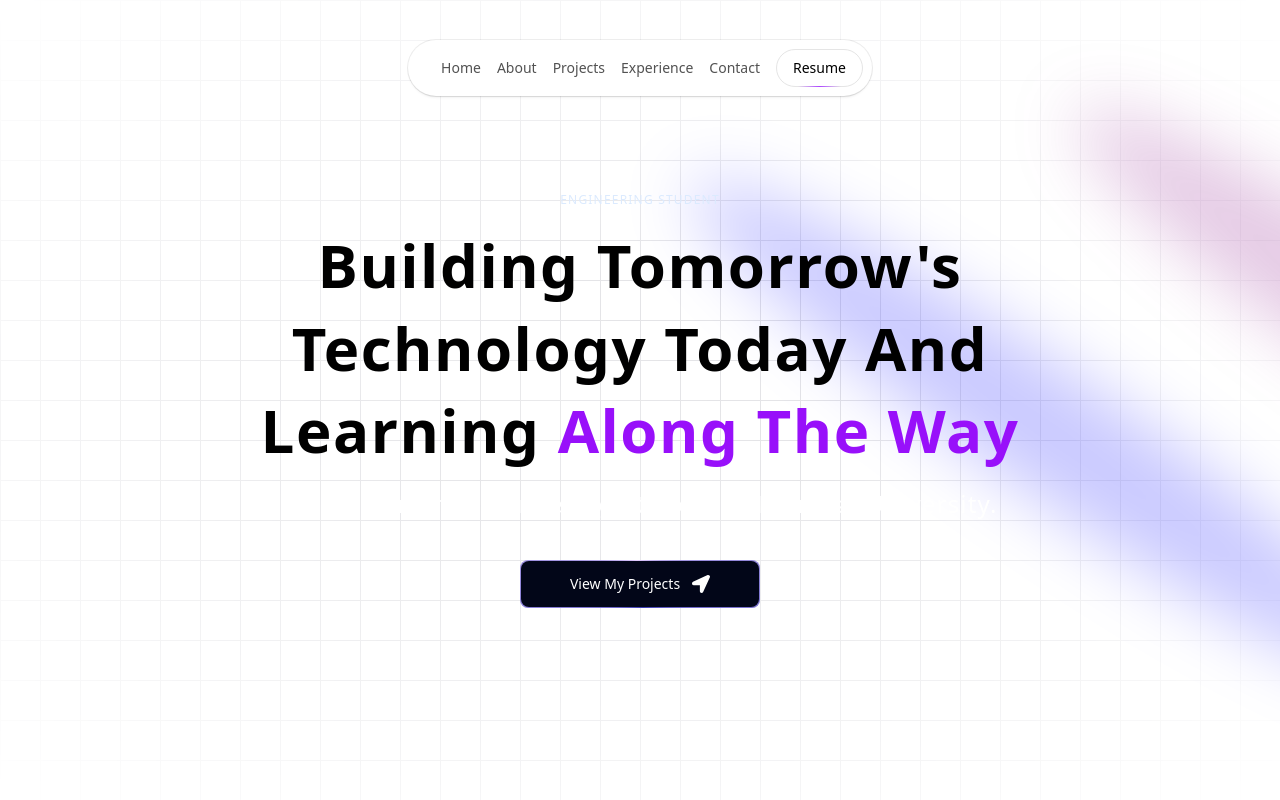
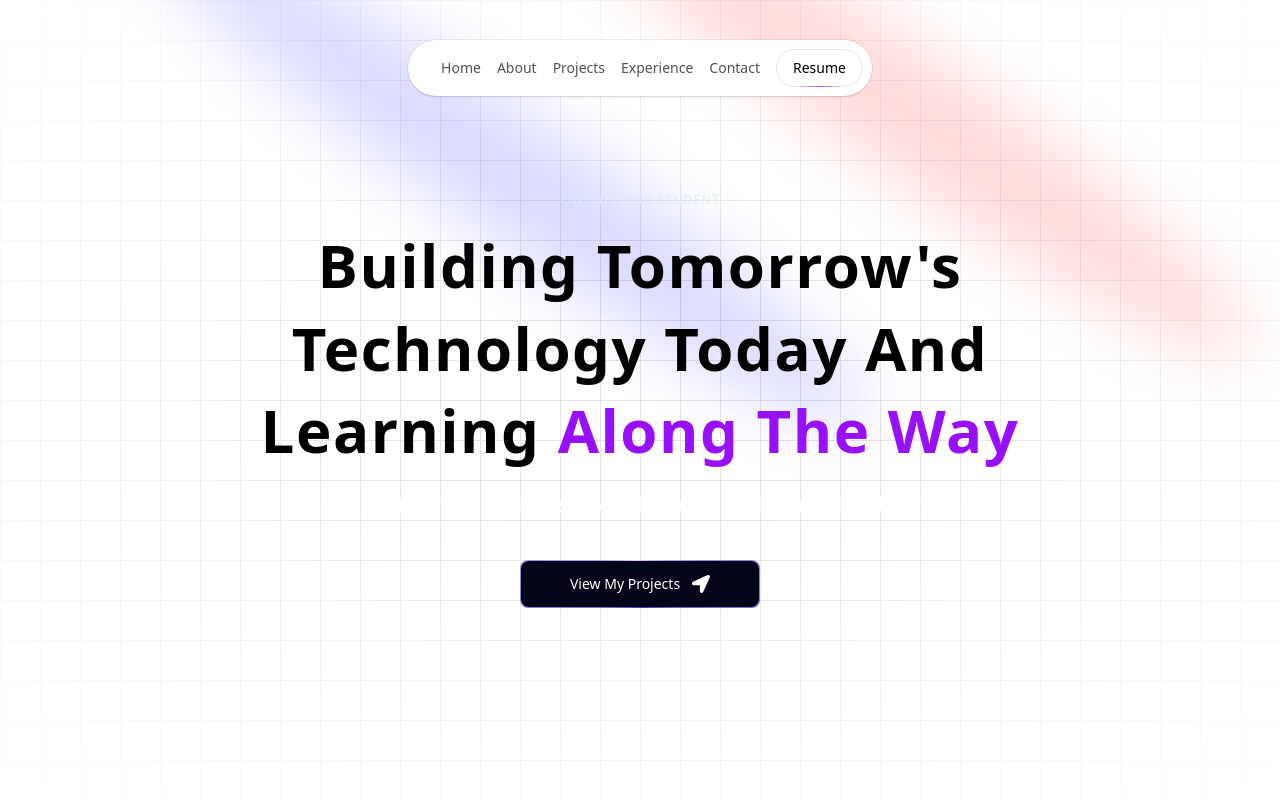
Before and after one commit to tanish-jain-225/tanish-portfolio, a Next.js app: page / in a window 1280 px wide. Shown: the top 800 px of the page. Built offline with nearby package versions, Linux system fonts and the light colour scheme.

Commit message:
Deployed

```diff
--- a/components/Contact.tsx
+++ b/components/Contact.tsx
@@ -128,7 +128,7 @@ const Contact = () => {
                 <button
                 type="submit"
                 disabled={isSubmitting}
-                className="w-full bg-purple-600 hover:bg-purple-700 text-white font-medium py-3 px-6 rounded-md transition-colors disabled:opacity-50 disabled:cursor-not-allowed"
+                className="w-full bg-purple-600 hover:bg-purple-700 text-white font-medium py-3 px-6 rounded-md transition-colors disabled:opacity-50 disabled:cursor-not-allowed cursor-pointer"
               >
                 {isSubmitting ? uiText.contact.sending : contactInfo.form.submitButton}
               </button>
--- a/components/Hero.tsx
+++ b/components/Hero.tsx
@@ -53,8 +53,8 @@ const Hero = () => {
             fill="white"
           />
           <Spotlight
-            className="top-10 left-[60%] md:left-[70%] h-[80vh] w-[50vw]"
-            fill="purple"
+            className="top-10 left-[50%] md:left-[70%] h-[80vh] w-[50vw]"
+            fill="red"
           />
           <Spotlight className="top-28 left-[30%] md:left-[40%] h-[80vh] w-[50vw]" fill="blue" />
         </div>
--- a/components/RecentProjects.tsx
+++ b/components/RecentProjects.tsx
@@ -62,7 +62,7 @@ const RecentProjects = () => {
                         {/* Action Buttons */}
                 <div className="flex items-center justify-between mt-6 pt-3 border-t border-white/10 gap-3">                  <button
                     onClick={() => window.open(item.sourceLink, '_blank', 'noopener,noreferrer')}
-                    className="flex items-center justify-center gap-2 flex-1 py-2 px-3 bg-black/60 hover:bg-black/80 border border-white/10 hover:border-white/20 rounded text-xs text-white transition-all duration-200 hover:scale-105"
+                    className="flex items-center justify-center gap-2 flex-1 py-2 px-3 bg-black/60 hover:bg-black/80 border border-white/10 hover:border-white/20 rounded text-xs text-white transition-all duration-200 hover:scale-105 cursor-pointer"
                   >
                     <FaGithub className="w-3 h-3" />
                     <span>{uiText.projects.sourceCode}</span>
@@ -70,7 +70,7 @@ const RecentProjects = () => {
 
                   <button
                     onClick={() => window.open(item.demoLink, '_blank', 'noopener,noreferrer')}
-                    className="flex items-center justify-center gap-2 flex-1 py-2 px-3 bg-gradient-to-r from-purple-900/40 to-purple-800/40 hover:from-purple-900/60 hover:to-purple-800/60 border border-purple-500/30 hover:border-purple-500/50 rounded text-xs text-purple-300 hover:text-purple-200 transition-all duration-200 hover:scale-105"
+                    className="flex items-center justify-center gap-2 flex-1 py-2 px-3 bg-gradient-to-r from-purple-900/40 to-purple-800/40 hover:from-purple-900/60 hover:to-purple-800/60 border border-purple-500/30 hover:border-purple-500/50 rounded text-xs text-purple-300 hover:text-purple-200 transition-all duration-200 hover:scale-105 cursor-pointer"
                   >
                     <span>{uiText.projects.liveProject}</span>
                     <FaLocationArrow className="w-3 h-3" />
--- a/components/ui/FloatingNav.tsx
+++ b/components/ui/FloatingNav.tsx
@@ -54,32 +54,38 @@ export const FloatingNav = ({
           opacity: visible ? 1 : 0,
         }}
         transition={{
-          duration: 0.2,
+          duration: 0.4,
         }}
         className={cn(
           "flex max-w-fit  fixed top-10 inset-x-0 mx-auto border border-transparent dark:border-white/[0.2] rounded-full dark:bg-black bg-white shadow-[0px_2px_3px_-1px_rgba(0,0,0,0.1),0px_1px_0px_0px_rgba(25,28,33,0.02),0px_0px_0px_1px_rgba(25,28,33,0.08)] z-[5000] pr-2 pl-8 py-2  items-center justify-center space-x-4",
           className
         )}
-      >        {navItems.map((navItem: { link: string; name: string; icon?: React.JSX.Element }, idx: number) => (
+      >
+        {" "}
+        {navItems.map(
+          (
+            navItem: { link: string; name: string; icon?: React.JSX.Element },
+            idx: number
+          ) => (
             <a
               key={`link=${idx}`}
               href={navItem.link}
               onClick={(e) => {
                 e.preventDefault();
-              const sectionId = navItem.link.replace('#', '');
+                const sectionId = navItem.link.replace("#", "");
                 if (sectionId) {
                   const section = document.getElementById(sectionId);
                   if (section) {
                     section.scrollIntoView({
-                    behavior: 'smooth',
-                    block: 'start'
+                      behavior: "smooth",
+                      block: "start",
                     });
                   }
                 } else {
                   // If no section ID, scroll to top
                   window.scrollTo({
                     top: 0,
-                  behavior: 'smooth'
+                    behavior: "smooth",
                   });
                 }
               }}
@@ -89,13 +95,15 @@ export const FloatingNav = ({
             >
               <span className="block sm:hidden">{navItem.icon}</span>
               <span className="hidden sm:block text-sm">{navItem.name}</span>
-          </a>        ))}
+            </a>
+          )
+        )}
         {navigationConfig.resumeButton.enabled && (
           <a
             href={navigationConfig.resumeButton.link}
             target="_blank"
             rel="noopener noreferrer"
-            className="border text-sm font-medium relative border-neutral-200 dark:border-white/[0.2] text-black dark:text-white px-4 py-2 rounded-full"
+            className="border text-sm font-medium relative border-neutral-200 dark:border-white/[0.2] text-black dark:text-white px-4 py-2 rounded-full hover:text-purple-300"
           >
             <span>{navigationConfig.resumeButton.text}</span>
             <span className="absolute inset-x-0 w-1/2 mx-auto -bottom-px bg-gradient-to-r from-transparent via-purple-500 to-transparent h-px" />
--- a/components/ui/Pin.tsx
+++ b/components/ui/Pin.tsx
@@ -33,7 +33,7 @@ export const PinContainer = ({
   const content = (
     <div
       className={cn(
-        "relative group/pin z-50 cursor-pointer",
+        "relative group/pin z-50",
         containerClassName
       )}
       onMouseEnter={onMouseEnter}
--- a/components/ui/Spotlight.tsx
+++ b/components/ui/Spotlight.tsx
@@ -8,10 +8,14 @@ type SpotlightProps = {
 
 export const Spotlight = ({ className, fill }: SpotlightProps) => {
   return (
-    <svg      className={cn(
-        "animate-spotlight pointer-events-none absolute z-[1]  h-[169%] w-[138%] lg:w-[84%]",
+    <svg
+      className={cn(
+        "pointer-events-none absolute z-[1] h-[169%] w-[138%] lg:w-[84%] opacity-0",
         className
       )}
+      style={{
+        animation: "spotlight 1.5s cubic-bezier(0.4,0,0.2,1) forwards",
+      }}
       xmlns="http://www.w3.org/2000/svg"
       viewBox="0 0 3787 2842"
       fill="none"
@@ -23,7 +27,7 @@ export const Spotlight = ({ className, fill }: SpotlightProps) => {
           rx="1924.71"
           ry="273.501"
           transform="matrix(-0.822377 -0.568943 -0.568943 0.822377 3631.88 2291.09)"
-          fill={fill || "white"}
+          fill={fill}
           fillOpacity="0.21"
         ></ellipse>
       </g>
--- a/package.json
+++ b/package.json
@@ -17,6 +17,7 @@
     "lottie-react": "^2.4.1",
     "mini-svg-data-uri": "^1.4.4",
     "mongodb": "^6.16.0",
+    "motion": "^12.15.0",
     "next": "15.3.2",
     "react": "^19.0.0",
     "react-dom": "^19.0.0",
```
Also changed, not shown: 1 other file (tests, documents, lock files or other folders). Lines whose indentation alone changed are shown as unchanged.
